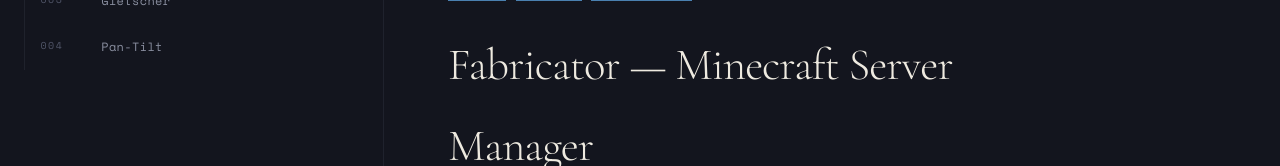
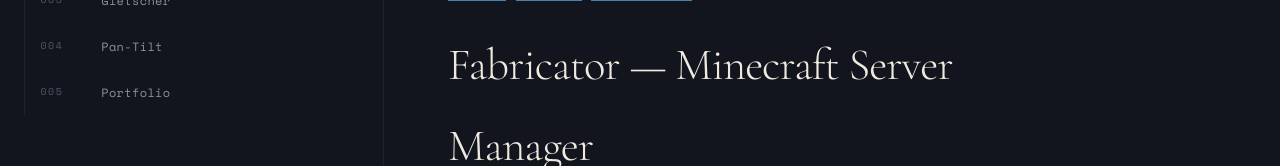
Before and after one commit to Flashbibi/Portfolio, a Next.js app: page /projects/fabricator in a window 1280 px wide. Shown: the part 329-495 px from the top of the page. Built offline with nearby package versions, Linux system fonts and the light colour scheme.

Commit message:
feat(projects): add portfolio as project 005

```diff
--- a/data/projects.ts
+++ b/data/projects.ts
@@ -122,8 +122,23 @@
     },
   },
   {
+    id: 'portfolio',
+    num: '005',
+    title: 'Portfolio',
+    titleLine2: { en: 'This Site', de: 'Diese Seite' },
+    description: {
+      en: 'This site. Next.js + TypeScript, terminal drawer, boss fight easter egg, achievements, AI chat, and an ever-evolving design.',
+      de: 'Diese Seite. Next.js + TypeScript, Terminal-Drawer, Boss-Fight-Easter-Egg, Achievements, AI-Chat und ein stetig wachsendes Design.',
+    },
+    tags: { en: ['Next.js', 'TypeScript', 'CSS Modules'], de: ['Next.js', 'TypeScript', 'CSS Modules'] },
+    status: 'wip',
+    category: 'software',
+    origin: 'home',
+    details: { en: [], de: [] },
+  },
+  {
     id: 'next',
-    num: '005',
+    num: '006',
     title: 'Next',
     titleLine2: { en: 'Project', de: 'Projekt' },
     description: {
@@ -181,6 +196,10 @@
                 'README.md':   { type: 'file' },
                 'v8_notes.md': { type: 'file' },
               },
+            },
+            portfolio: {
+              type: 'dir',
+              children: { 'README.md': { type: 'file' } },
             },
           },
         },
```
